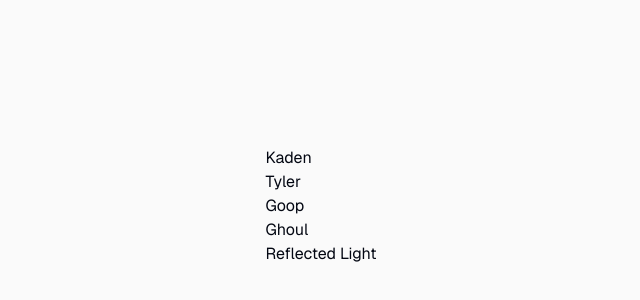
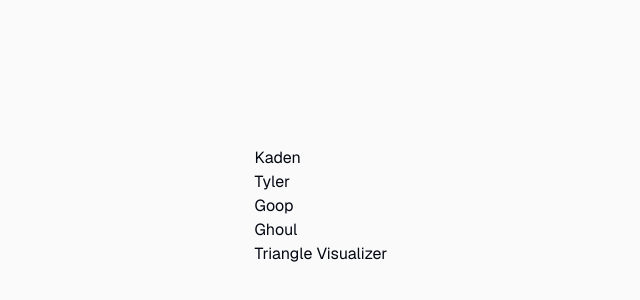
Before and after one commit to t-cain-dot/Portfolio, a Next.js app: page / in a window 1280 px wide. Shown: the part 194-494 px from the top of the page, without its empty margins (319-959 px from the left). Built offline with nearby package versions, Linux system fonts and the light colour scheme.

Commit message:
trianglevis

```diff
--- a/app/page.tsx
+++ b/app/page.tsx
@@ -9,7 +9,7 @@ export default function Home() {
           <li><a href="/Tyler">Tyler</a></li>
           <li><a href="/Goop">Goop</a></li>
           <li>Ghoul</li>
-          <li><a href="/ReflectedLight">Reflected Light</a></li>
+          <li><a href="/Triangle Visualizer">Triangle Visualizer</a></li>
         </ul>
       </nav>
     </div>
```
Also changed, not shown: app/Triangle Visualizer/page.tsx (renamed from app/ReflectedLight/page.tsx).
